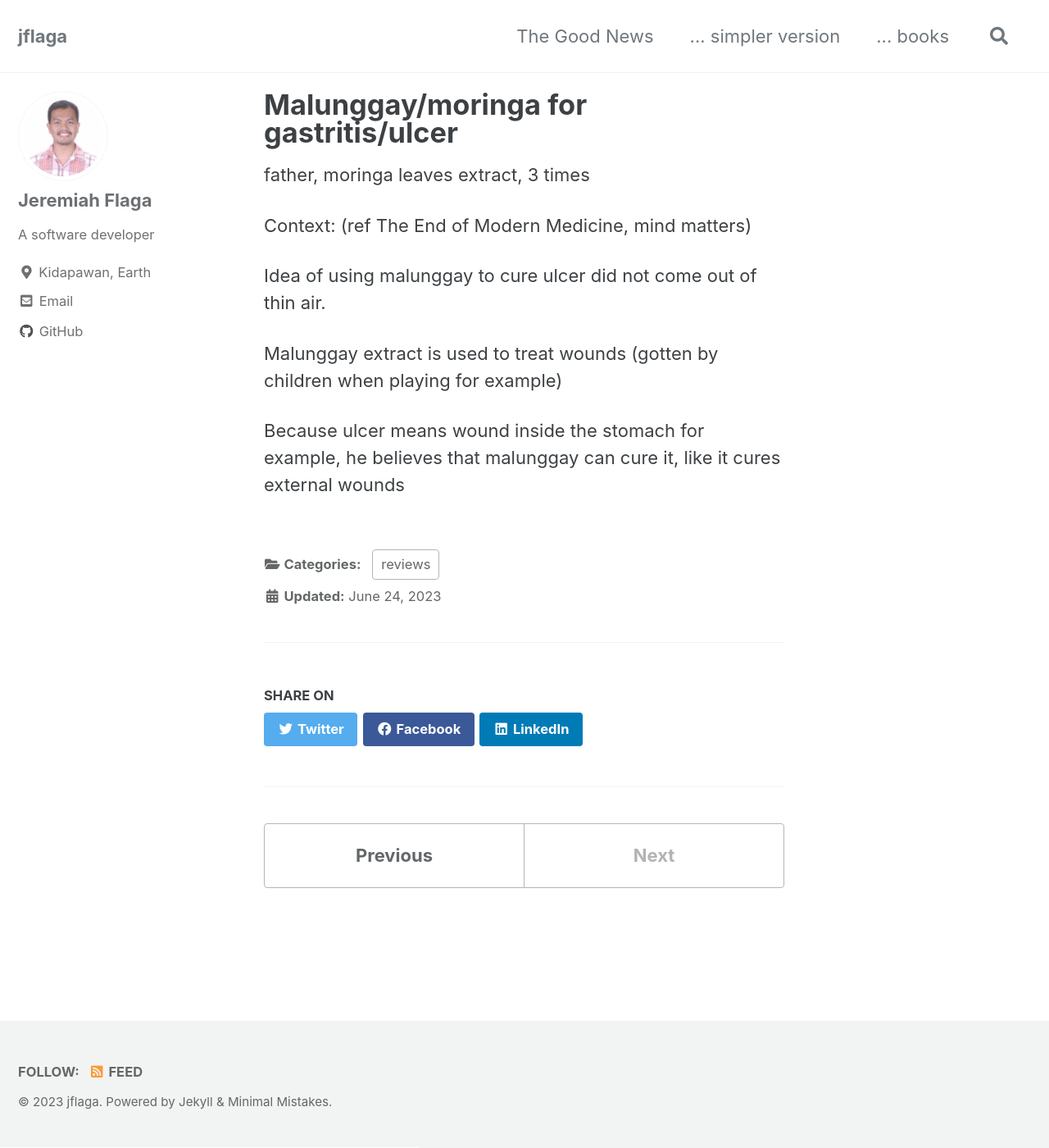
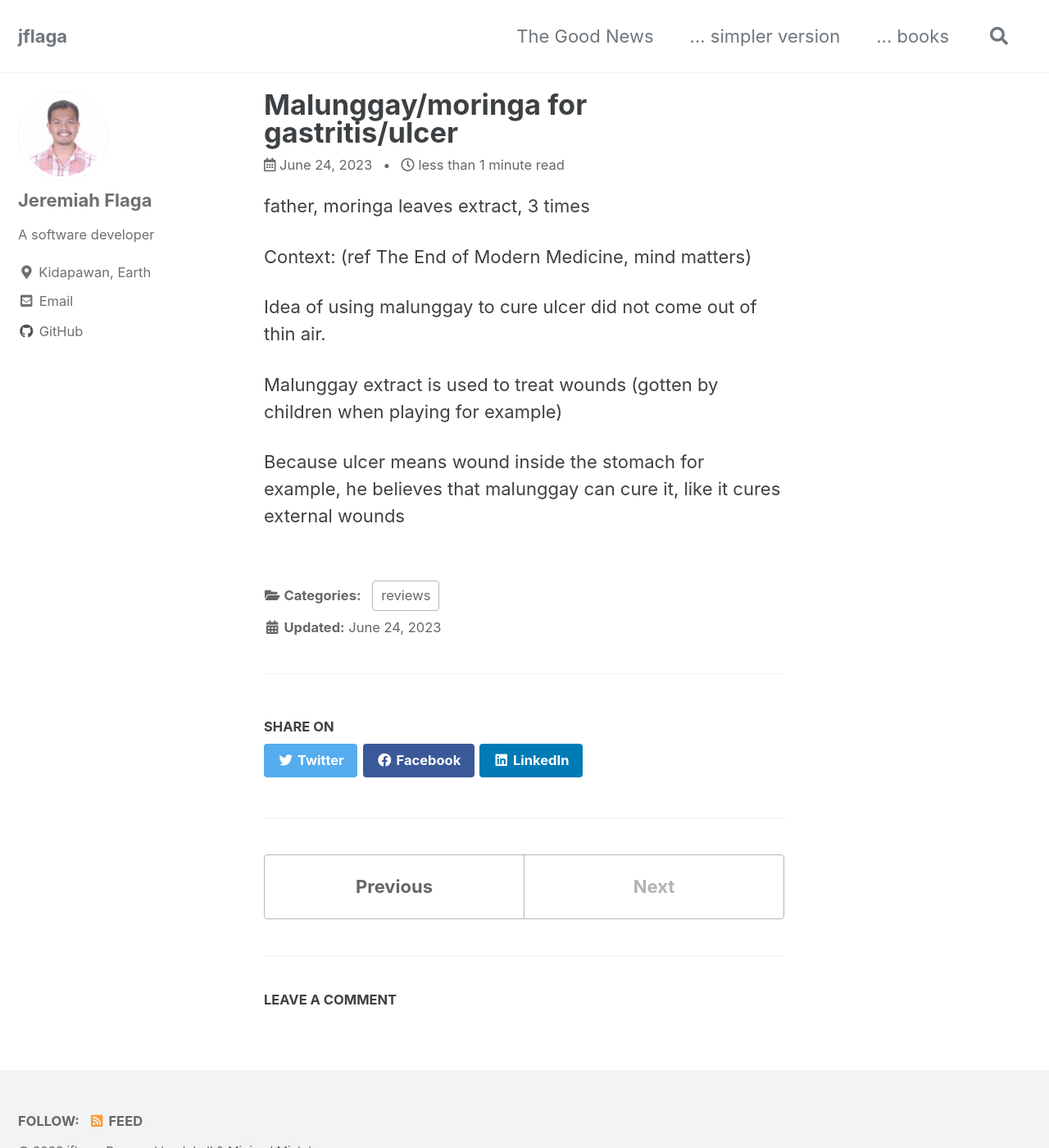
Before and after one commit to jflaga/jflaga.github.io, a Jekyll site: the page built from _reviews/2023/2023-06-24-malunggay-moringa-for-gastritis-ulcer-58ba284.md, in a window 1280 px wide and 1400 px high. Shown: the whole window at 82% size. Built offline with Jekyll 4.4.1, drawn with Linux system fonts in a browser that asks for light colours; cached includes are drawn as plain includes; comment, search, counter and statistics services are not loaded.

Commit message:
Show date in posts and reviews

```diff
--- a/_config.yml
+++ b/_config.yml
@@ -297,6 +297,7 @@ defaults:
       layout: single
       author_profile: true
       read_time: true
+      show_date: true
       comments: true
       share: true
       related: true
@@ -314,5 +315,8 @@ defaults:
     values:
       layout: single
       author_profile: true
+      read_time: true
+      show_date: true
+      comments: true
       share: true
       comment: true
```
